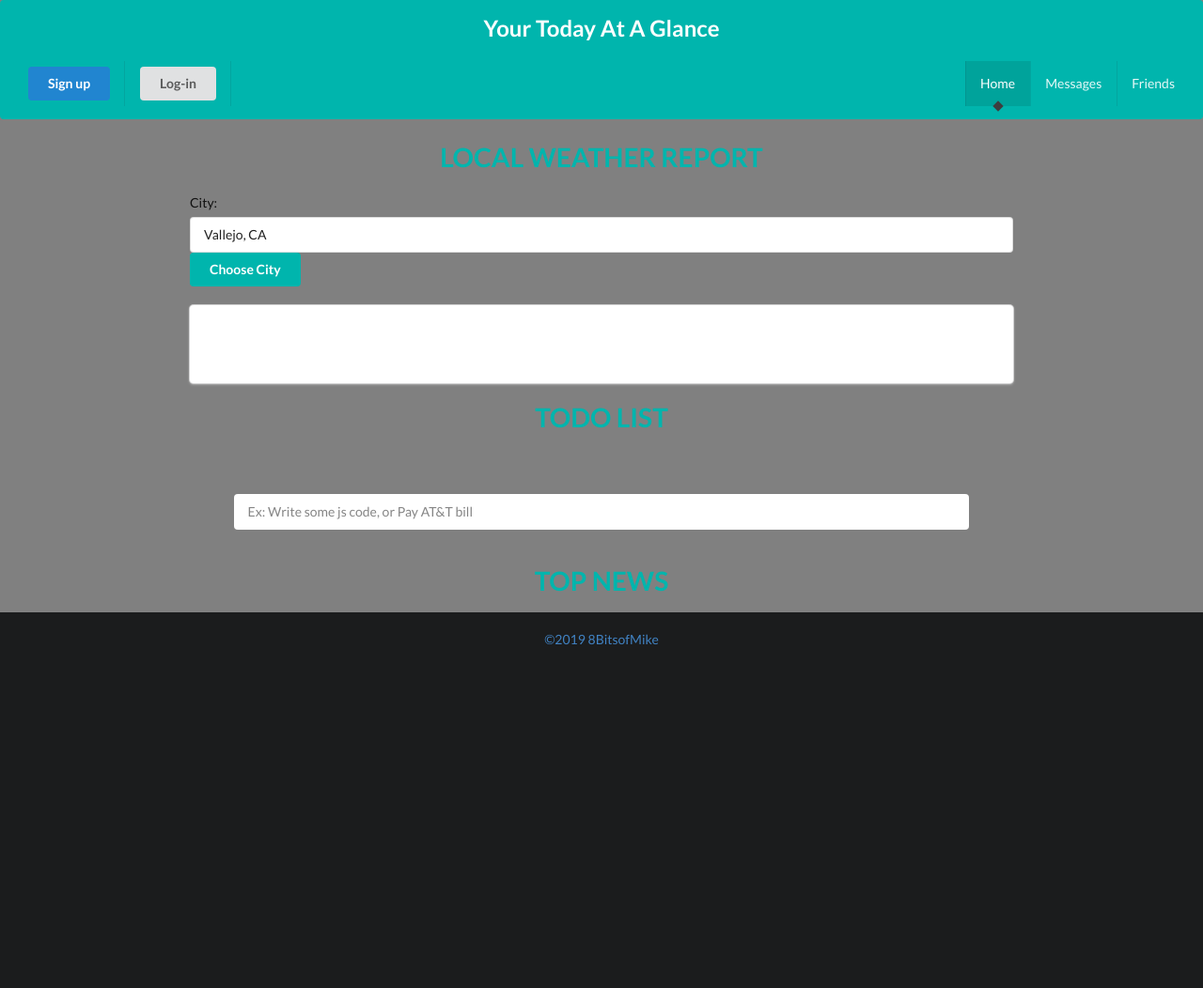
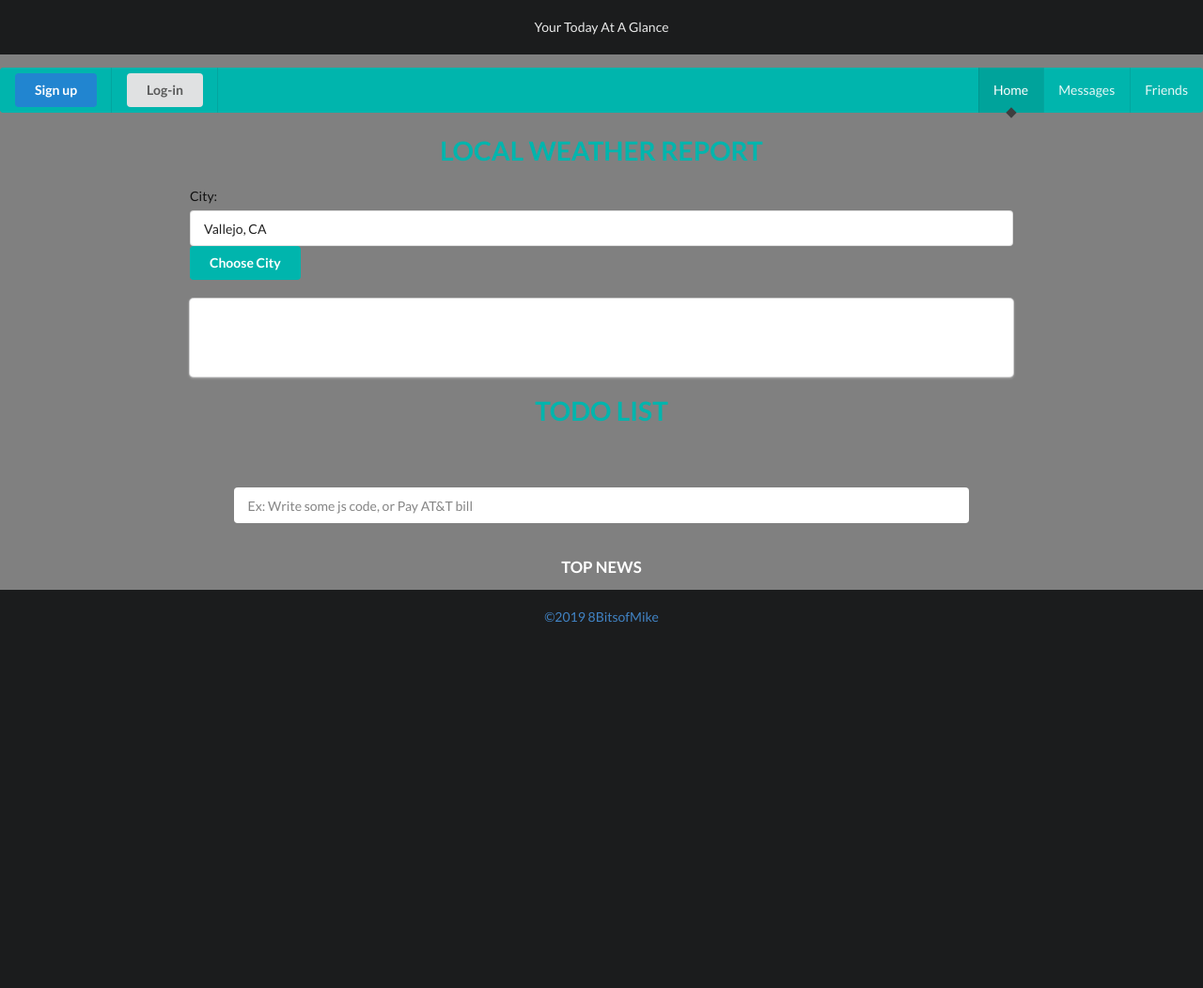
Before and after one commit to 8bitsofmike/VIT-FinalProject, a PHP site: page /index.html in a window 1280 px wide. Shown: the whole page at 94% size. After the commit the page ends 663 px from the top, so only its background shows below. Run offline with PHP 8.4, Linux system fonts and the light colour scheme.

Commit message:
added revisions and made some visual adjustments

```diff
--- a/index.html
+++ b/index.html
@@ -17,9 +17,8 @@
 </head>
 
 <body>
-    <div class="ui inverted teal segment">
-        <h2 class="ui center aligned white header">Your Today At A Glance</h2>
-        <div class=ui inverted teal menu>
+    <div class="ui inverted vertical masthead center aligned segment">Your Today At A Glance</div>
+
             <div class="ui inverted teal inverted pointing menu">
                 <div class="ui inverted teal menu">
                     <div class="item">
@@ -41,8 +40,7 @@
                     </a>
                 </div>
             </div>
-        </div>
-    </div>
+
     <!-- TODO: Link up city search to OWM card -->
     <div class="flex_center_wrapper">
         <div class="flex-child-center">
@@ -95,7 +93,7 @@
     </div>
 
     <!-- stackable grid for news -->
-    <h1 class="ui center aligned teal header">TOP NEWS</h1>
+    <h1 class="ui center aligned teal newsheader">TOP NEWS</h1>
     <div class="ui container" id="main">
         <div id="card-append" class="ui cards">
 
--- a/index.js
+++ b/index.js
@@ -193,9 +193,9 @@ function newsToCard(data) {
         shell.innerHTML =
             `
                 <div class="content">
-                    <div class="header">${news.content}</div>
-                    <div class="meta">${news.publishedAt}</div>
-                    <div class="description">
+                    <div class="newsheader">${news.source.name}</div>
+                    <div class="newsmeta">${news.publishedAt}</div>
+                    <div class="newsdescription">
                         <p>${news.description}</p>
                         <p>Many people also have their own barometers for what makes a cute dog.</p>
                     </div>
--- a/styles.css
+++ b/styles.css
@@ -26,9 +26,19 @@ label, span
     width: 100%;
 }
 
-#news
+.newsheader
 {
-    font-size: 50%;
+    font-size: 80%;
+}
+
+.newsmeta
+{
+    font-size: 60%;
+}
+
+.newsdescription
+{
+    font-size: 75%;
 }
 
 #main
```
